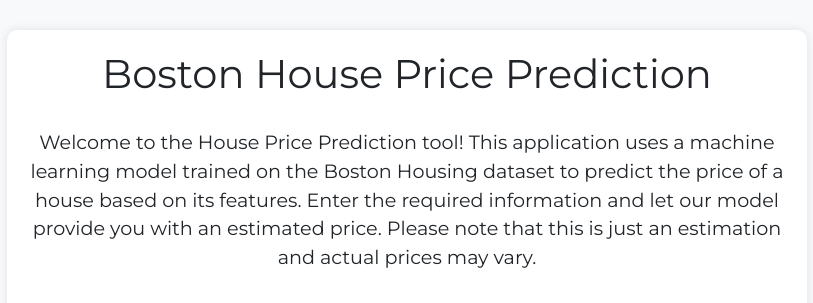
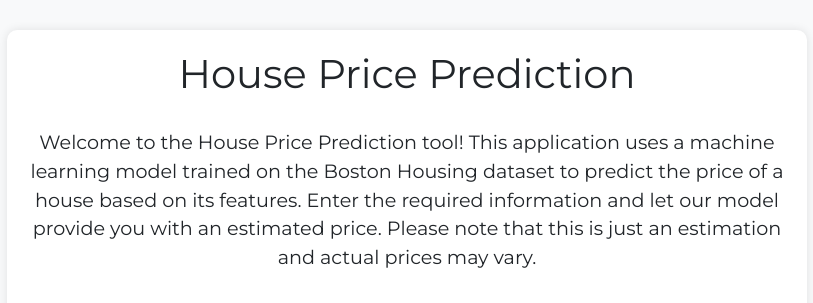
Before and after one commit to oolwinds/housingprediction, a Flask app: page / in a window 1280 px wide. Shown: the top 303 px of the page, without its empty margins (233-1046 px from the left). Run offline with Flask 3, Linux system fonts and the light colour scheme; parts of the project's set-up code (start-up, migrations or seed data) failed here and were passed over; some libraries are stand-ins or nearby versions.

Commit message:
minor fixes

```diff
--- a/templates/home.html
+++ b/templates/home.html
@@ -69,7 +69,7 @@
 
 <body>
   <div class="container">
-    <h1>Boston House Price Prediction</h1>
+    <h1>House Price Prediction</h1>
     <p class="welcome-text">
       Welcome to the House Price Prediction tool! This application uses a machine learning model trained on the Boston Housing dataset to predict the price of a house based on its features. Enter the required information and let our model provide you with an estimated price. Please note that this is just an estimation and actual prices may vary.
     </p>
```
